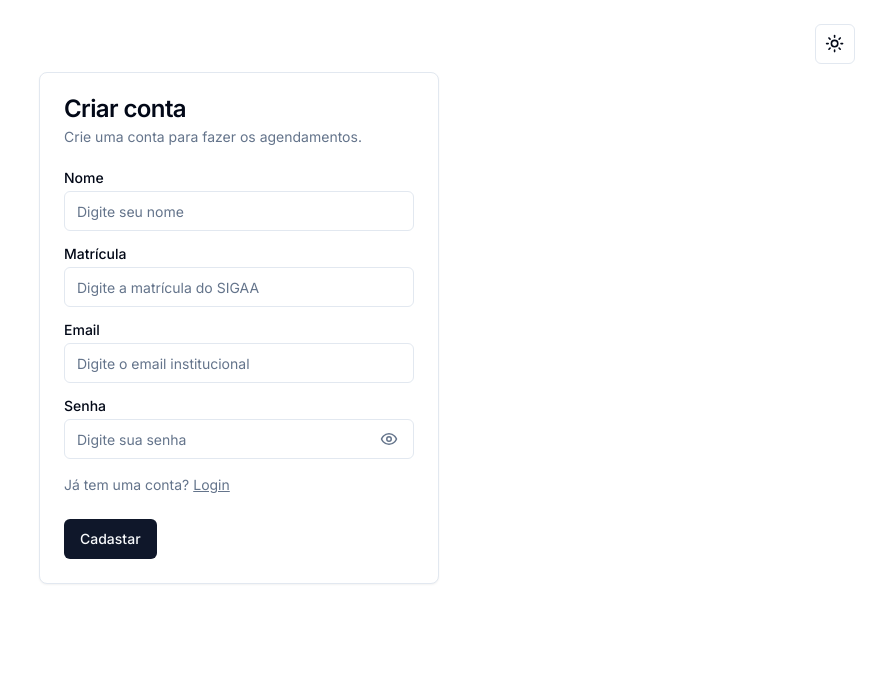
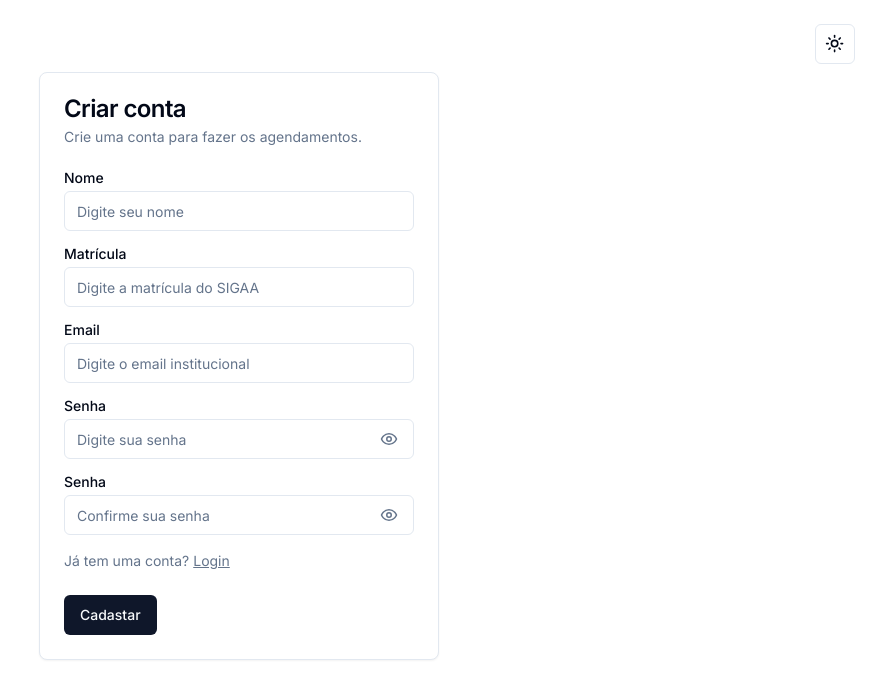
Before and after one commit to JezzDiego/SportsReservation, a Next.js app: page /register in a window 1280 px wide. Shown: the top 698 px of the page, without its empty margins (401-1280 px from the left). Built offline with nearby package versions, Linux system fonts and the light colour scheme.

Commit message:
Add PrivateRoute component and update password input

```diff
--- a/src/app/layout.tsx
+++ b/src/app/layout.tsx
@@ -3,6 +3,7 @@ import { Inter } from "next/font/google";
 import "../styles/globals.css";
 import { ThemeProvider } from "@/contexts/theme-provider";
 import ToggleTheme from "@/components/custom/Theme/ToggleTheme";
+import PrivateRoute from "@/templates/PrivateRoute";
 
 const inter = Inter({ subsets: ["latin"] });
 
@@ -27,7 +28,7 @@ export default function RootLayout({
         >
           <div className="m-6">
             <ToggleTheme />
-            {children}
+            <PrivateRoute>{children}</PrivateRoute>
           </div>
         </ThemeProvider>
       </body>
--- a/src/app/login/page.tsx
+++ b/src/app/login/page.tsx
@@ -18,10 +18,11 @@ export default function Home() {
             <Label htmlFor="email">Email</Label>
             <Input id="email" placeholder="Digite seu email" />
           </div>
+
           <div className="flex flex-col space-y-1.5">
             <Label htmlFor="password">Senha</Label>
             <div className="relative">
-              <ShowPassword />
+              <ShowPassword id="password" placeholder="Digite sua senha" />
             </div>
           </div>
         </div>
--- a/src/app/register/page.tsx
+++ b/src/app/register/page.tsx
@@ -31,10 +31,21 @@ export default function Home() {
             <Label htmlFor="email">Email</Label>
             <Input id="email" placeholder="Digite o email institucional" />
           </div>
+
           <div className="flex flex-col space-y-1.5">
             <Label htmlFor="password">Senha</Label>
             <div className="relative">
-              <PasswordInput />
+              <PasswordInput id="password" placeholder="Digite sua senha" />
+            </div>
+          </div>
+
+          <div className="flex flex-col space-y-1.5">
+            <Label htmlFor="retype-password">Senha</Label>
+            <div className="relative">
+              <PasswordInput
+                id="retype-password"
+                placeholder="Confirme sua senha"
+              />
             </div>
           </div>
         </div>
--- a/src/components/custom/AccountCard/PasswordInput.tsx
+++ b/src/components/custom/AccountCard/PasswordInput.tsx
@@ -5,14 +5,19 @@ import { EyeIcon, EyeOffIcon } from "lucide-react";
 import { Button } from "@/components/ui/button";
 import { Input } from "@/components/ui/input";
 
-export default function PasswordInput() {
+type PasswordInputProps = {
+  id: string;
+  placeholder: string;
+};
+
+export default function PasswordInput({ id, placeholder }: PasswordInputProps) {
   const [showPassword, setShowPassword] = useState(false);
   return (
     <>
       <Input
-        id="password"
+        id={id}
         type={showPassword ? "text" : "password"}
-        placeholder="Digite sua senha"
+        placeholder={placeholder}
       />
       <Button
         className="absolute top-1/2 right-0 transform -translate-y-1/2 bg-transparent hover:bg-transparent focus:bg-transparent active:bg-transparent"
--- /dev/null
+++ b/src/constants/app-routes.ts
@@ -0,0 +1,12 @@
+export const APP_ROUTES = {
+  private: {
+    home: "/",
+    profile: "/profile",
+    settings: "/settings",
+  },
+  public: {
+    login: "/login",
+    register: "/register",
+    forgotPassword: "/forgot-password",
+  },
+};
--- /dev/null
+++ b/src/functions/route.ts
@@ -0,0 +1,10 @@
+import { APP_ROUTES } from "@/constants/app-routes";
+
+/**
+ * Checks if a given route is a public route.
+ * @param route - The route to check.
+ * @returns True if the route is public, false otherwise.
+ */
+export const isPublicRoute = (route: string) => {
+  return Object.values(APP_ROUTES.public).includes(route);
+};
--- /dev/null
+++ b/src/templates/PrivateRoute.tsx
@@ -0,0 +1,29 @@
+"use client";
+
+import { useEffect } from "react";
+import { usePathname, useRouter } from "next/navigation";
+import { isPublicRoute } from "@/functions/route";
+
+export default function PrivateRoute({
+  children,
+}: {
+  children: React.ReactNode;
+}) {
+  const { push } = useRouter();
+  const routeName = usePathname();
+  const isPublic = isPublicRoute(routeName);
+  const isUserAuthenticated = false;
+
+  useEffect(() => {
+    if (!isUserAuthenticated && !isPublic) {
+      push("/login");
+    }
+  }, [isUserAuthenticated, isPublic]);
+
+  return (
+    <>
+      {!isUserAuthenticated && !isPublic && null}
+      {(isUserAuthenticated || isPublic) && children}
+    </>
+  );
+}
```
